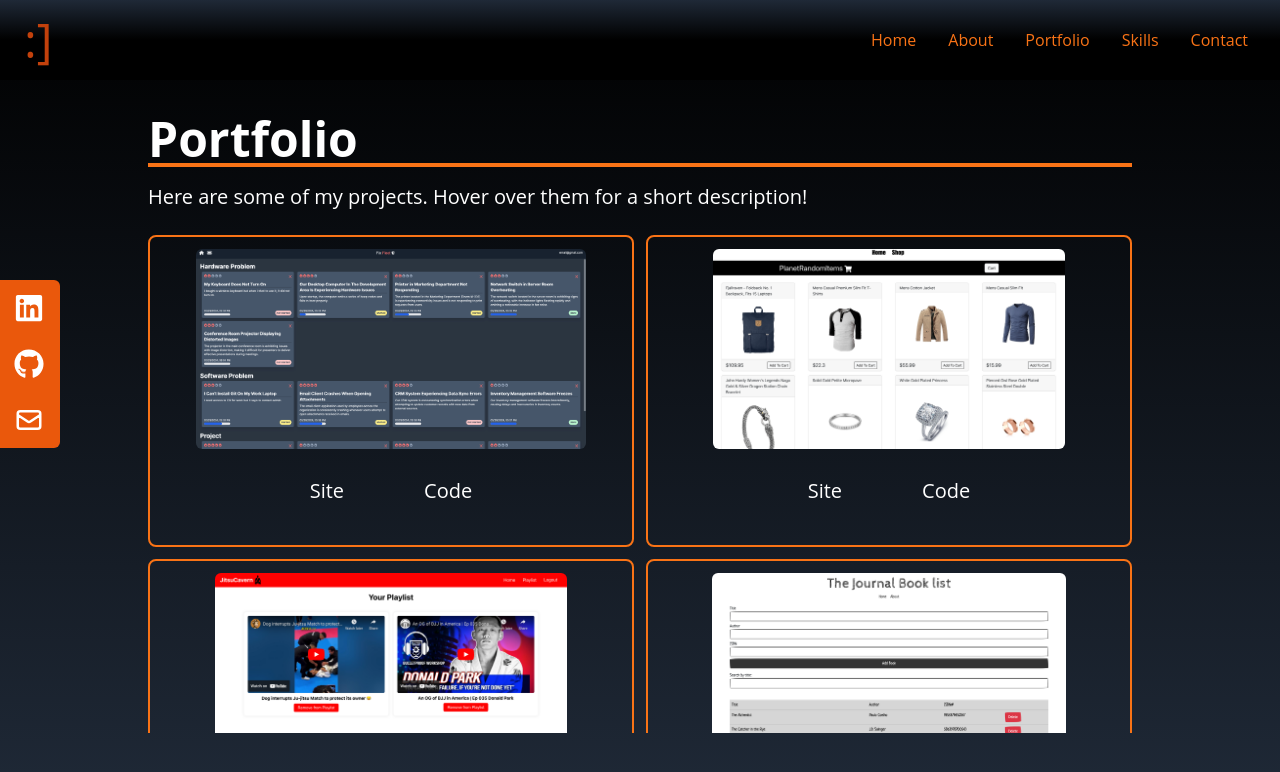
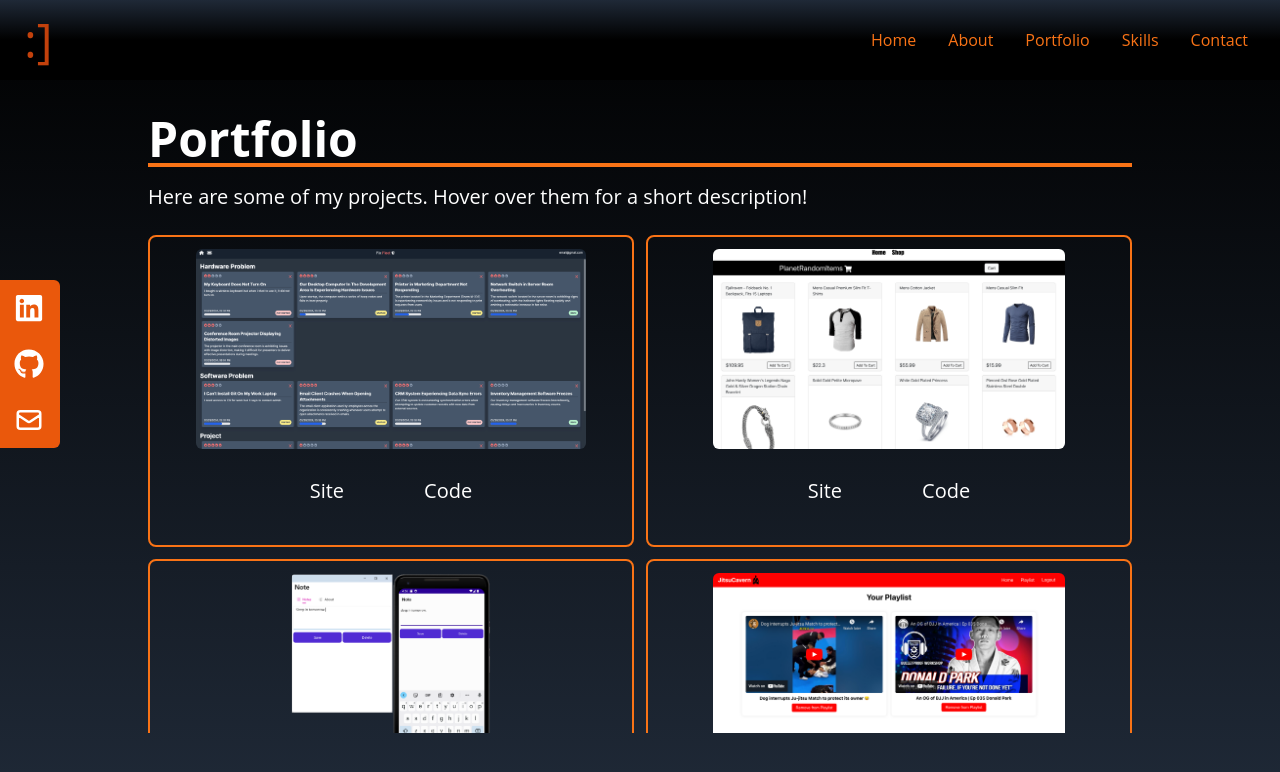
Before and after one commit to KrOhDee/portfolio-re, a React (Create React App) app: page / in a window 1280 px wide. Both pictures are taken after a click on the item "Portfolio". Shown: the top 772 px of the page. Built offline with nearby package versions, Linux system fonts and the light colour scheme; the HTML template or start-up script is replaced by a standard one.

Commit message:
Add projects

```diff
--- a/src/components/Portfolio.jsx
+++ b/src/components/Portfolio.jsx
@@ -8,6 +8,8 @@ import fixFleet from '../assets/portfolio/fix-fleet.png';
 import map from '../assets/portfolio/img-ang.png';
 import fres from '../assets/portfolio/img-fres.png';
 import weather from '../assets/portfolio/weather-app.png';
+import mobile from '../assets/portfolio/mobile-app.png';
+import customer from '../assets/portfolio/customer-schedule.jpg';
 
 const Portfolio = () => {
   const portfolios = [
@@ -33,6 +35,14 @@ const Portfolio = () => {
     },
     {
       id: 3,
+      src: mobile,
+      href: 'none',
+      href2: 'https://gitlab.com/KrOhDee/c971',
+      tooltip: 'Academic Scheduler',
+      desc2: 'Academic Scheduling Mobile App - C#, .NET Maui, SQLite',
+    },
+    {
+      id: 4,
       src: jitsuCavern,
       href: 'https://jiu-jitsu-library-41b02.web.app/',
       href2: 'https://github.com/KrOhDee/jiu-jitsu-video-library/',
@@ -42,7 +52,7 @@ const Portfolio = () => {
         'Jiu-Jitsu Video Streaming Web App - React, Firebase, YouTube API, Jest, CSS',
     },
     {
-      id: 4,
+      id: 5,
       src: theJournal,
       href: 'none',
       href2: 'https://github.com/KrOhDee/the-journal',
@@ -51,7 +61,7 @@ const Portfolio = () => {
       desc2: 'Book List - NodeJS, Express, MongoDB, JavaScript, EJS, Bootstrap',
     },
     {
-      id: 5,
+      id: 6,
       src: fres,
       href: 'https://fresnoscafe.netlify.app/',
       href2: 'https://github.com/KrOhDee/a-landing-page',
@@ -60,7 +70,16 @@ const Portfolio = () => {
       desc2: 'Landing Page - HTML, CSS',
     },
     {
-      id: 6,
+      id: 7,
+      src: customer,
+      href: 'none',
+      href2: 'none',
+      tooltip: 'Client Appointment Scheduler',
+      desc2:
+        'Client Appointment Scheduling Desktop App - C#, Windows Forms (WinForms), MySQL',
+    },
+    {
+      id: 8,
       src: weather,
       href: 'https://simpleweatherwatch.netlify.app/',
       href2: 'https://github.com/KrOhDee/weather-app',
@@ -69,7 +88,7 @@ const Portfolio = () => {
       desc2: 'Weather App - HTML, CSS, JavaScript, OpenWeatherApp API',
     },
     {
-      id: 7,
+      id: 9,
       src: map,
       href: 'none',
       href2: 'https://github.com/KrOhDee/ctmap',
@@ -78,7 +97,7 @@ const Portfolio = () => {
       desc2: 'Interactive SVG Map - TypeScript, Angular, CSS, Geonames API',
     },
     {
-      id: 8,
+      id: 10,
       src: eventPlanningPage,
       href: 'https://swanevents.netlify.app/',
       href2: 'https://github.com/KrOhDee/rainfocus',
@@ -131,11 +150,13 @@ const Portfolio = () => {
                     </button>
                   </a>
                 )}
-                <a target='_blank' href={href2}>
-                  <button className='px-6 py-3 m-4 duration-200 hover:scale-105'>
-                    Code
-                  </button>
-                </a>
+                {href2 !== 'none' && (
+                  <a target='_blank' href={href}>
+                    <button className='px-6 py-3 m-4 duration-200 hover:scale-105'>
+                      Code
+                    </button>
+                  </a>
+                )}
               </div>
             </div>
           ))}
```
Also changed, not shown: src/assets/portfolio/customer-schedule.jpg (added), src/assets/portfolio/mobile-app.png (added).
